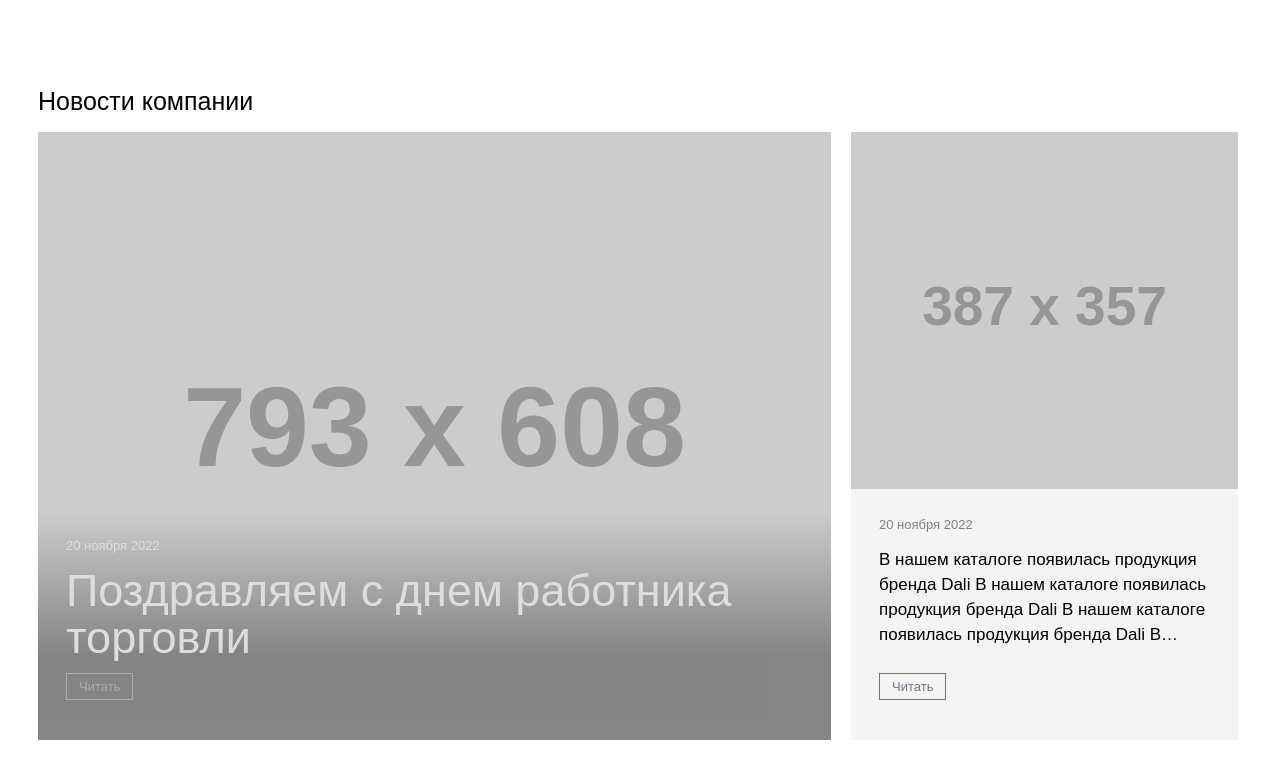
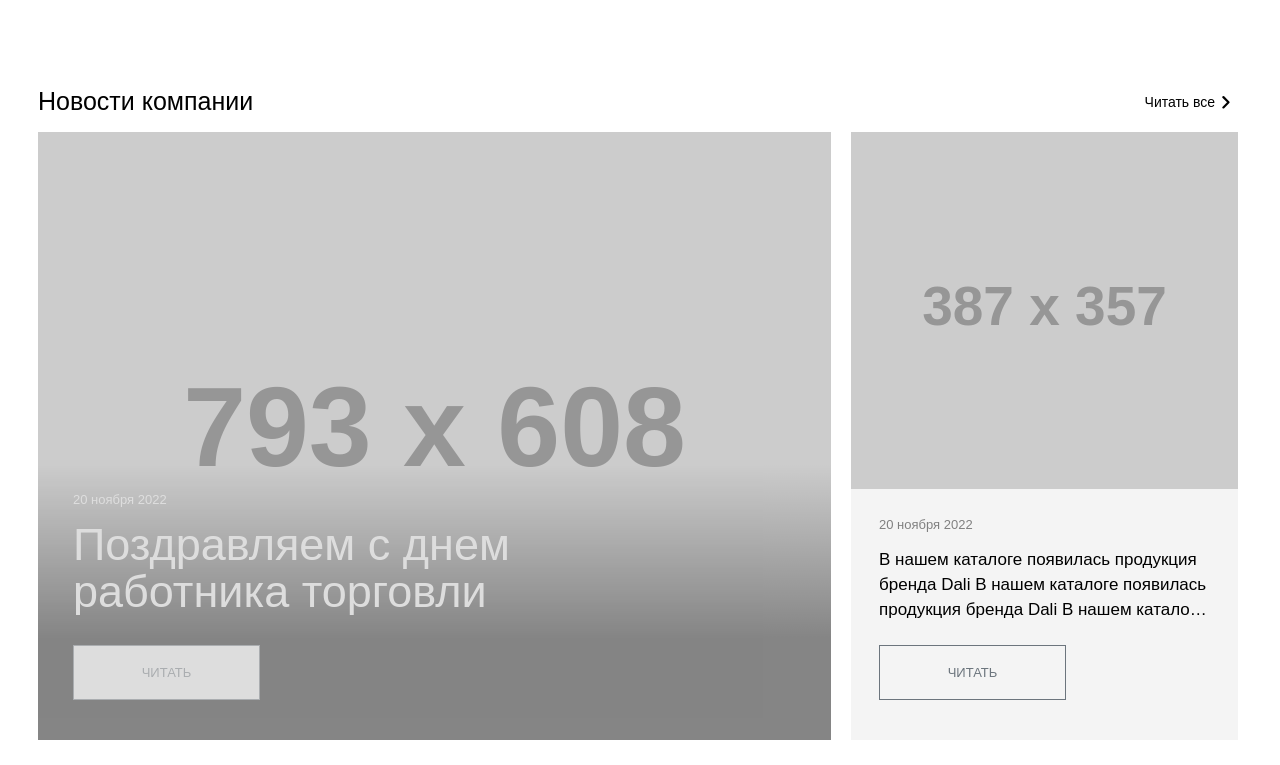
Before and after one commit to maximum454/brozex, a website: page src/index.html in a window 1280 px wide. Shown: the part 1315-2080 px from the top of the page. Drawn offline with nearby package versions, Linux system fonts and the light colour scheme; files that its build step writes are made by us from their sources; placeholder pictures from the web are drawn by us.

Commit message:
main-news

```diff
--- a/src/index.html
+++ b/src/index.html
@@ -188,6 +188,7 @@
             <div class="container">
                 <header class="main-news__header">
                     <h3 class="main-news__title">Новости компании</h3>
+                    <a href="" class="main-news__all">Читать все <i class="icon icon-dropdown-bottom"></i></a>
                 </header>
                 <div class="main-news__body">
                     <div class="main-news__item main-news__item--big">
--- a/src/scss/componets/main-news.scss
+++ b/src/scss/componets/main-news.scss
@@ -20,8 +20,8 @@
     color: #000000;
     text-decoration: none;
     .icon-dropdown-bottom{
-      width: 7px;
-      height: 13px;
+      width: 13px;
+      height: 15px;
       transform: rotate(-90deg);
     }
   }
@@ -45,6 +45,7 @@
         bottom: 0;
         background: linear-gradient(180deg, rgba(0, 0, 0, 0) 0, #000000 63.2%);
         opacity: 0.35;
+        padding: 26px 35px 40px;
       }
       .main-news__date{
         color: #FFFFFF;
@@ -54,6 +55,14 @@
         line-height: 103.49%;
         color: #FFFFFF;
         height: auto;
+        margin-bottom: 30px;
+        max-width: 90%;
+      }
+      .btn{
+        margin-top: auto;
+        padding: 20px 40px;
+        width: 187px;
+        background-color: #FFFFFF;
       }
     }
   }
@@ -83,14 +92,19 @@
     line-height: 147.49%;
     color: #000000;
     margin-bottom: 12px;
-    height: 98px;
+    height: 70px;
     overflow: hidden;
     display: -webkit-box;
-    -webkit-line-clamp: 4;
+    -webkit-line-clamp: 3;
     -webkit-box-orient: vertical;
   }
   .btn{
     margin-top: auto;
-    width: fit-content;
+    padding: 20px 40px;
+    width: 187px;
+    font-weight: 400;
+    font-size: 13px;
+    line-height: 103.49%;
+    text-transform: uppercase;
   }
 }
--- a/src/scss/componets/slider-products.scss
+++ b/src/scss/componets/slider-products.scss
@@ -20,8 +20,8 @@
     color: #000000;
     text-decoration: none;
     .icon-dropdown-bottom{
-      width: 7px;
-      height: 13px;
+      width: 13px;
+      height: 15px;
       transform: rotate(-90deg);
     }
   }
```
Also changed, not shown: build/css/brozex.css, build/css/brozex.min.css, build/index.html.
